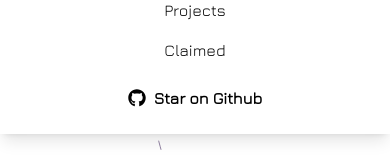
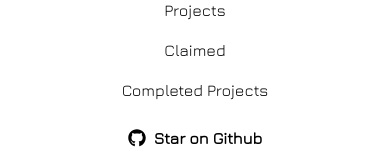
Before and after one commit to SATYAM-PRATIBHAN/InnoVault, a Next.js app: page / in a window 390 px wide. Both pictures are taken after a click on the button 362 px from the left and 24 px from the top of the page. Shown: the part 130-290 px from the top of the page. Built offline with nearby package versions, Linux system fonts and the light colour scheme.

Commit message:
updated navbar

```diff
--- a/components/main/navbar.tsx
+++ b/components/main/navbar.tsx
@@ -61,6 +61,9 @@ export default function Navbar() {
                     <Link href="/claimed" className="text-black py-2 hover:underline w-full text-center" onClick={() => setMenuOpen(false)}>
                         Claimed
                     </Link>
+                    <Link href="/completedProjects" className="text-black py-2 hover:underline w-full text-center" onClick={() => setMenuOpen(false)}>
+                        Completed Projects
+                    </Link>
                     <a href="https://github.com/SATYAM-PRATIBHAN/InnoVault">
                         <button className="mt-2 px-6 py-2 rounded-xl border font-bold border-none text-black bg-white hover:bg-gray-300 hover:text-black transition duration-300 flex items-center gap-2">
                             <FaGithub size={18} color="black" /> <span>Star on Github</span>
```
